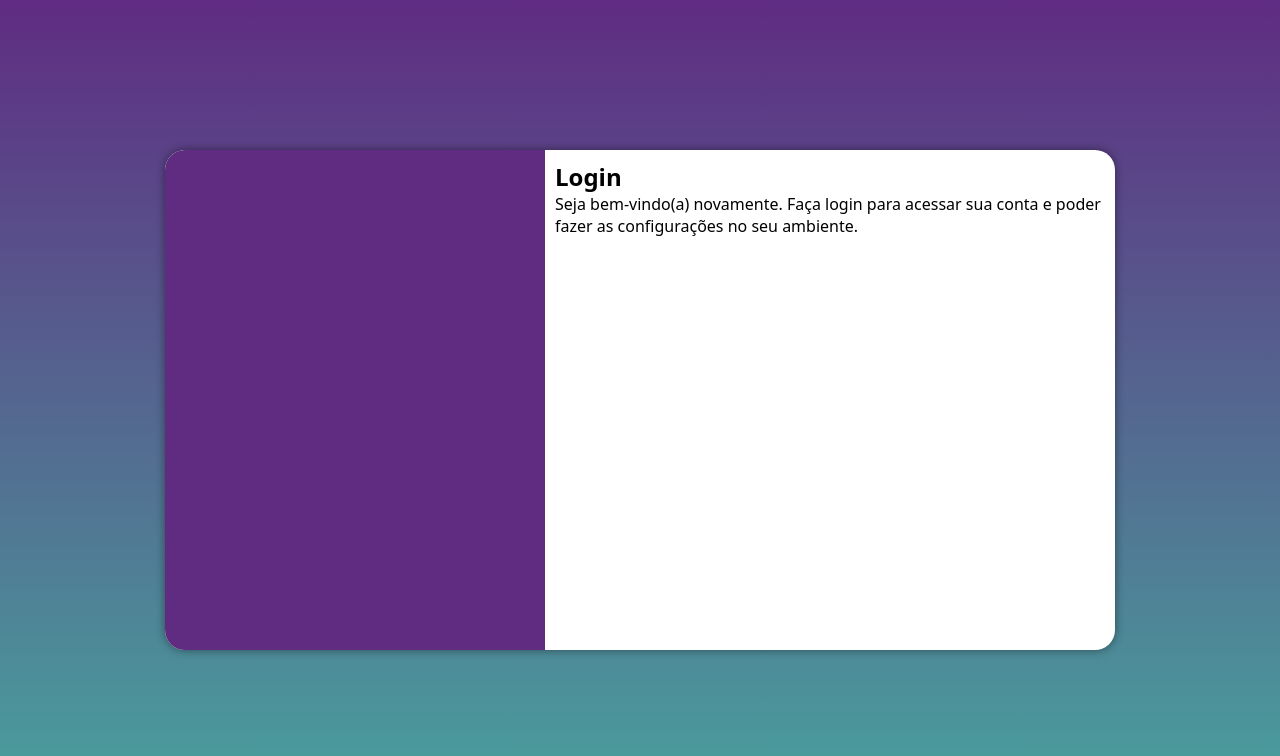
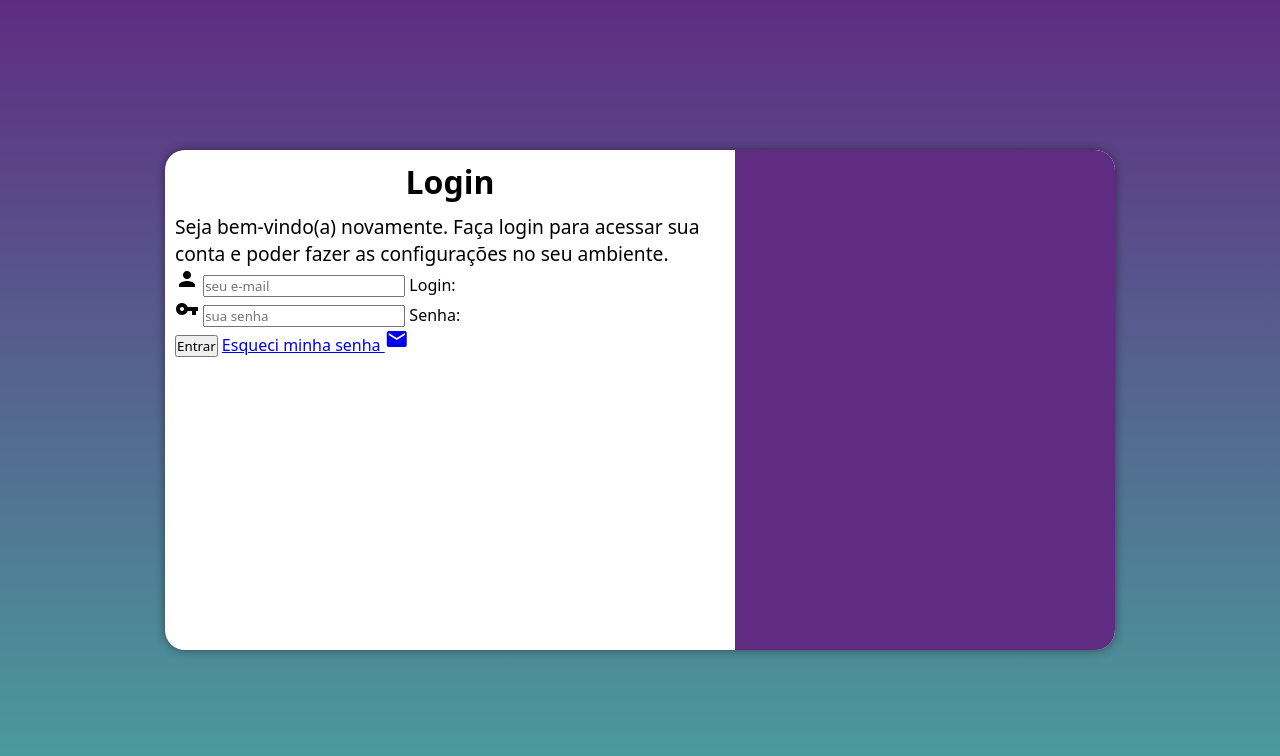
Before and after one commit to BrunoRDAlmeida/projeto-login, a plain HTML site: page index.html in a window 1280 px wide. Drawn offline with Linux system fonts and the light colour scheme.

Commit message:
adicionei o formulario

```diff
--- a/estilos/media-query.css
+++ b/estilos/media-query.css
@@ -32,14 +32,22 @@
     }
 
     section#login div#imagem{
-        float: left;
+        float: right;
         width: 40%;
         height: 100%;
-        background-position: left center    ;
+        background-position: right center    ;
     }
 
     section#login div#formulario{
-        float: right;
+        float: left;
         width: 60%;
     }
+
+    div#formulario h1{
+        font-size: 2em;
+    }
+
+    div#formulario p{
+        font-size: 1.2em;
+    }
 }
--- a/estilos/style.css
+++ b/estilos/style.css
@@ -55,3 +55,12 @@ section#login div#formulario{
     padding: 10px;
 
 }
+
+div#formulario h1{
+    text-align: center;
+    margin-bottom: 10px;
+}
+
+div#formulario p{
+    font-size: 0.8em;
+}
--- a/index.html
+++ b/index.html
@@ -5,6 +5,7 @@
     <meta http-equiv="X-UA-Compatible" content="IE=edge">
     <meta name="viewport" content="width=device-width, initial-scale=1.0">
     <title>Login</title>
+    <link href="https://fonts.googleapis.com/icon?family=Material+Icons" rel="stylesheet"/>
     <link rel="stylesheet" href="estilos/style.css">
     <link rel="stylesheet" href="estilos/media-query.css">
 </head>
@@ -17,8 +18,21 @@
             <div id="formulario">
                 <h1>Login</h1>
                 <p>Seja bem-vindo(a) novamente. Faça login para acessar sua conta e poder fazer as configurações no seu ambiente.</p>
-                <form action="login.php" method="post">
-
+                <form action="login.php" method="post" autocomplete="on">
+                    <div class="campo">
+                        <i class="material-icons">person</i>
+                        <input type="email" name="login" id="ilogin" placeholder="seu e-mail" autocomplete="email" required maxlength="30">
+                        <label for="ilogin">Login:</label>
+                    </div>
+                    <div class="campo">
+                        <i class="material-icons">vpn_key</i>
+                        <input type="password" name="senha" id="isenha" placeholder="sua senha" autocomplete="current-password" required minlength="8" maxlength="20">
+                        <label for="isenha">Senha:</label>
+                    </div>
+                    <input type="submit" value="Entrar">
+                    <a href="esqueci.html">
+                        Esqueci minha senha <i class="material-icons">mail</i>
+                    </a>
                 </form>
             </div>
         </section>
```
